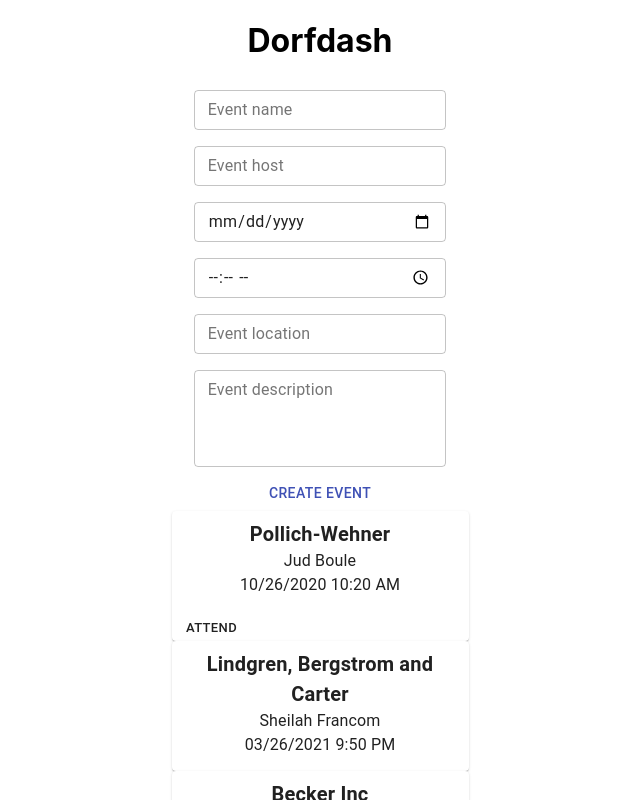
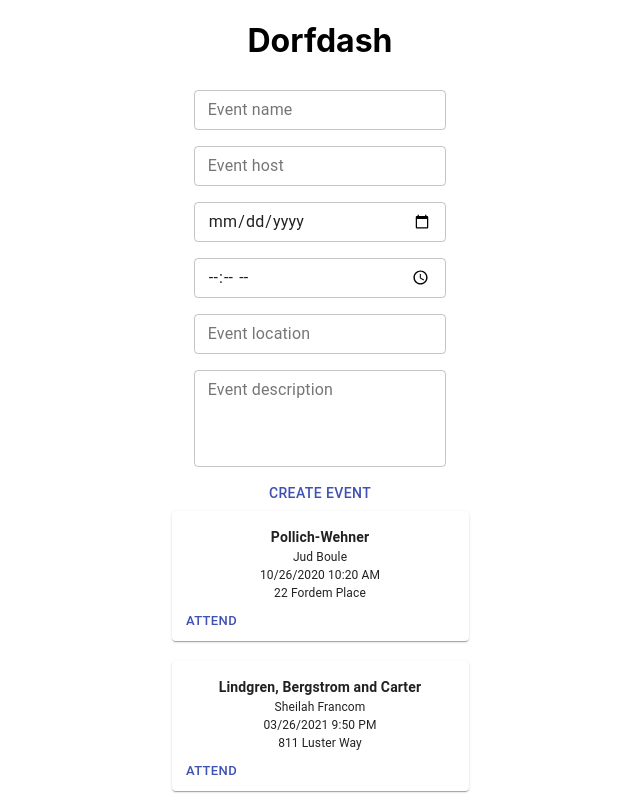
Before and after one commit to RFP54-Gucci/Dorfdash, a React (Create React App) app: page / in a window 1280 px wide. Shown: the top 800 px of the page, without its empty margins (320-960 px from the left). Built offline with nearby package versions, Linux system fonts and the light colour scheme.

Commit message:
basic wireframe for upcoming event list

```diff
--- a/src/components/event-lists/Upcoming.js
+++ b/src/components/event-lists/Upcoming.js
@@ -13,13 +13,22 @@ const Upcoming = () => {
     root: {
       maxWidth: 345,
       height: 130,
+      marginBottom: 20,
     },
     content: {
-      padding: 8,
+      paddingBottom: 2,
     },
     title: {
-      fontSize: 20,
+      fontSize: 14,
       fontWeight: "bold",
+    },
+    body: {
+      fontSize: 12,
+    },
+    action: {
+      height: 30,
+      paddingBottom: 10,
+      paddingTop: 2,
     },
   }));
 
@@ -34,15 +43,18 @@ const Upcoming = () => {
               <Typography className={classes.title}>
                 {event.event_name}
               </Typography>
-              <Typography>
+              <Typography className={classes.body}>
                 {event.event_host}
               </Typography>
-              <Typography>
+              <Typography className={classes.body}>
               {`${event.event_date}  ${event.event_time}`}
               </Typography>
+              <Typography className={classes.body}>
+                {event.event_location}
+              </Typography>
             </CardContent>
-            <CardActions>
-              <Button size="small">Attend</Button>
+            <CardActions className={classes.action}>
+              <Button size="small" color="primary">Attend</Button>
             </CardActions>
           </CardActionArea>
         </Card>
```
